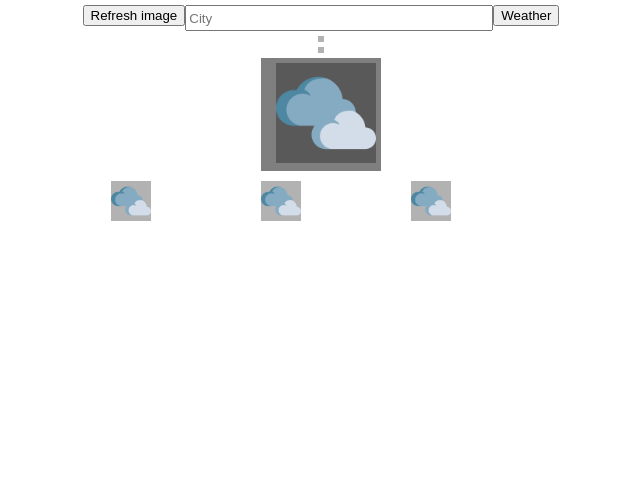
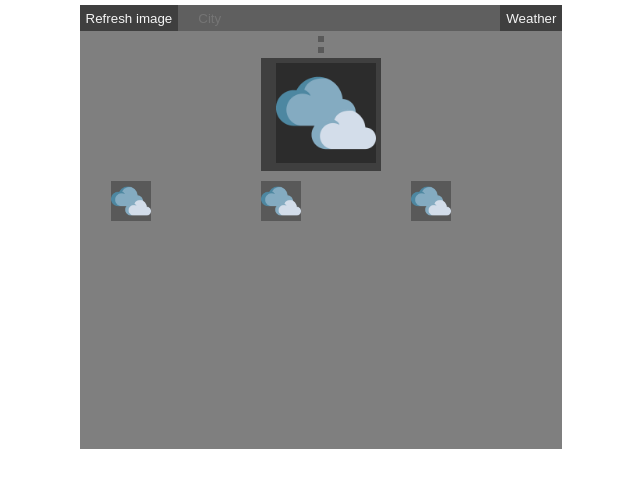
Before and after one commit to vp090391/Weather-App, a website built with webpack: page src/index.html in a window 1280 px wide. Shown: the whole page, without its empty margins (319-959 px from the left). Built offline with nearby package versions, Linux system fonts and the light colour scheme.

Commit message:
feat: fix design

```diff
--- a/src/css/style.scss
+++ b/src/css/style.scss
@@ -1,24 +1,51 @@
 @import "reset.css";
 
-.main {
-  width: 100%;
-  height: 100%;
+.body {
   background-repeat: no-repeat;
   background-size: cover;
   background-position: top;
 }
 
+.main {
+  width: fit-content;
+  height: 100%;
+  background-repeat: no-repeat;
+  background-size: cover;
+  background-position: top;
+  margin: auto;
+  background-color: rgba(0,0,0,.5);
+}
+
 .main-search {
+  width: fit-content;
+  margin: 5px auto;
   display: flex;
   justify-content: center;
   flex-wrap: wrap;
   border: none;
-  margin: 5px;
+}
+
+#main-search-refresh-refreshButton {
+  color: #f5f5f5;
+  background-color: rgba(0,0,0,.5);
+  border: none;
+  height: 26px;
 }
 
 #main-search-searchField {
   width: 300px;
-  height: 20px;
+  height: 24px;
+  color: #f5f5f5;
+  background-color: rgba(0,0,0,0.25);
+  border: none;
+  padding-left: 20px;
+}
+
+#main-search-searchButton {
+  color: #f5f5f5;
+  background-color: rgba(0,0,0,.5);
+  border: none;
+  height: 26px;
 }
 
 .main-weather {
@@ -104,3 +131,7 @@
   height: 200px;
   margin: 5px auto;
 }
+
+.ymaps-2-1-75-events-pane.ymaps-2-1-75-user-selection-none {
+  background-color: rgba(0,0,0,.1);
+}
--- a/src/index.html
+++ b/src/index.html
@@ -4,7 +4,7 @@
 <head>
     <meta charset="UTF-8">
     <title>weather-app</title>
-    <link rel="icon" href="assets/favicon.png" type="image/png">
+    <link rel="icon" type="image/png" href="assets/favicon.png">
     <meta name="viewport" content="width=device-width, initial-scale=1">
     <meta name="description" content="weather-app">
     <meta name="author" lang="en" content="Vadim Prikhodko">
@@ -12,7 +12,7 @@
     <script src="https://api-maps.yandex.ru/2.1/?apikey=a77fffe6-e143-4f4c-b9c0-e5a4f98c6a07&lang=en_US" type="text/javascript"></script>
 </head>
 
-<body>
+<body class="body">
 
     <main class="main">
 
--- a/src/js/loadImage.js
+++ b/src/js/loadImage.js
@@ -7,7 +7,7 @@ export default function loadImage (searchField) {
             .then(res => res.json())
             .then(data => data.urls.regular )
             .then(link => {
-                document.querySelector('.main').style.backgroundImage = `url('${link}')`;
+                document.querySelector('.body').style.backgroundImage = `url('${link}')`;
             });
     } else {
         fetch(`https://geocode-maps.yandex.ru/1.x/?apikey=a77fffe6-e143-4f4c-b9c0-e5a4f98c6a07\n&format=json&geocode=${citySave}&lang=en_US`)
@@ -20,7 +20,7 @@ export default function loadImage (searchField) {
                     .then(res => res.json())
                     .then(info => info.urls.regular )
                     .then(link => {
-                        document.querySelector('.main').style.backgroundImage = `url('${link}')`;
+                        document.querySelector('.body').style.backgroundImage = `url('${link}')`;
                     });
             });
     }
```
